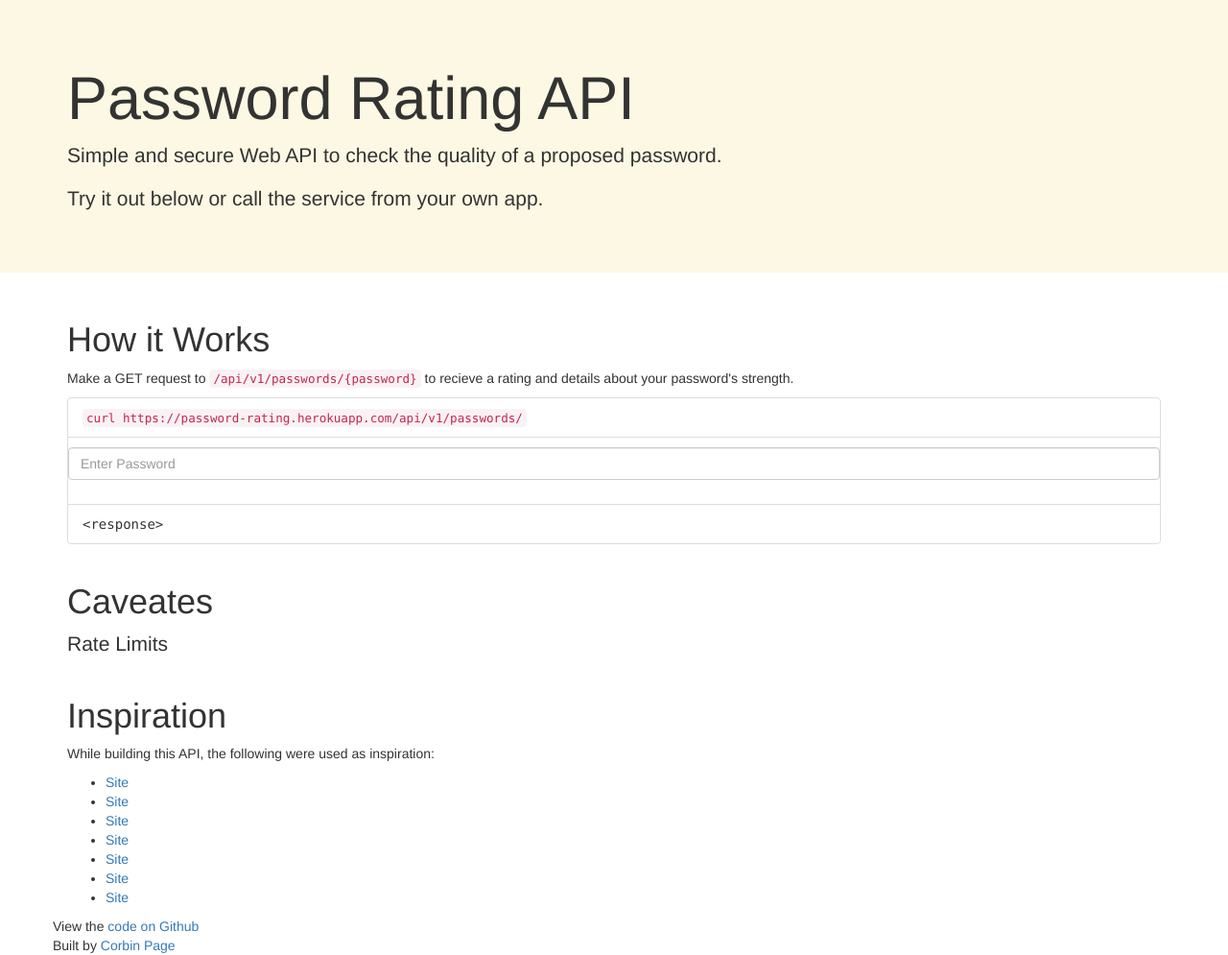
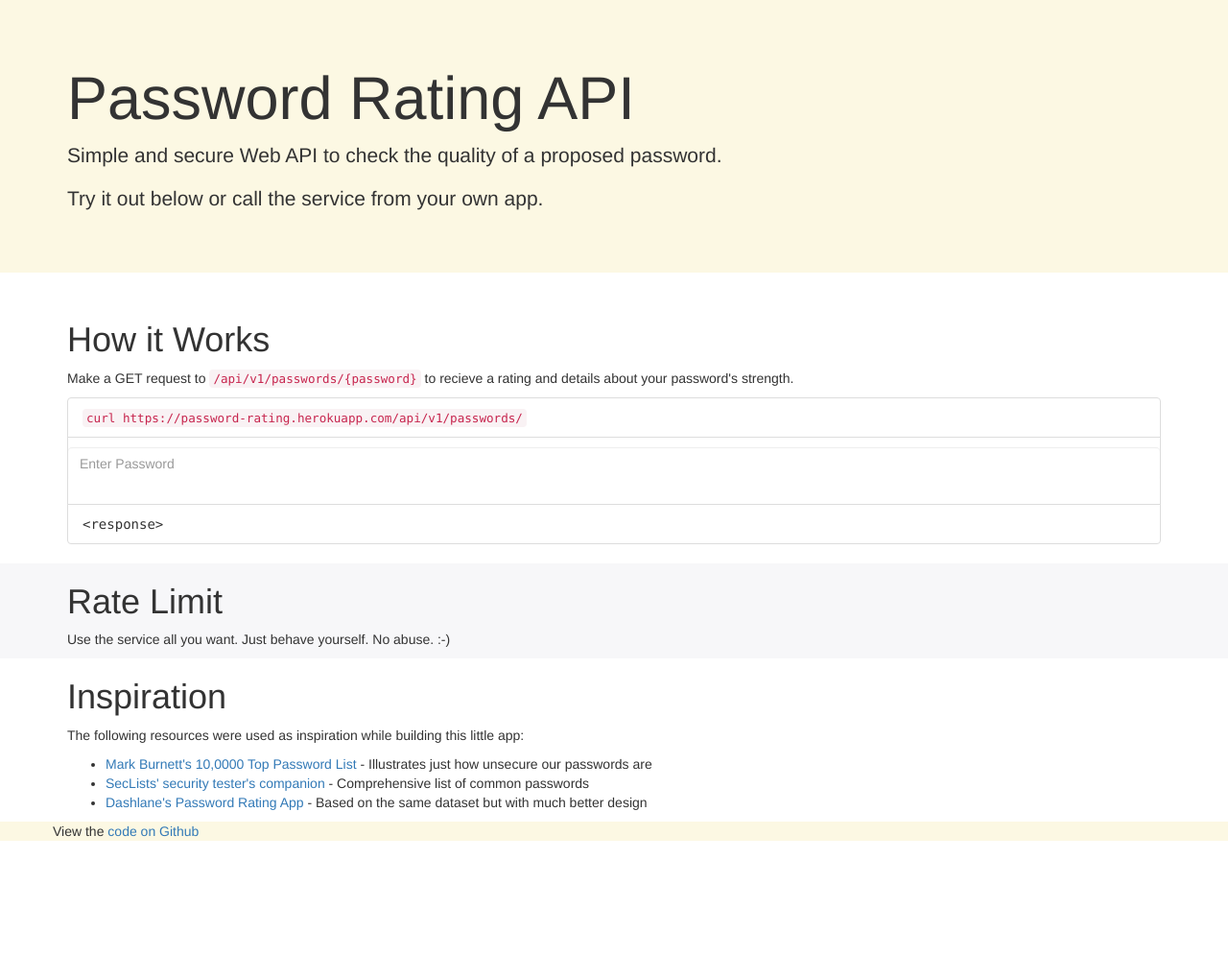
Before and after one commit to corbinpage/password-rating-api, a website: page src/client/index.html in a window 1280 px wide. Shown: the whole page at 96% size. After the commit the page ends 876 px from the top, so only its background shows below. Drawn offline with nearby package versions, Linux system fonts and the light colour scheme.

Commit message:
Finished styling the main page

```diff
--- a/src/client/app.js
+++ b/src/client/app.js
@@ -1,21 +1,21 @@
 var app = new Vue({
   el: '#app',
   data: {
-    message: '',
-    rating: '<response>'
+    passwordText: '',
+    rating: '<response>',
+    alert: ''
   },
   methods: {
-    reverseMessage: function () {
-      this.message = this.message.split('').reverse().join('')
-    },
     checkRating: function () {
-      console.log("asdf");
       let thisVue = this;
       $.get({
-        url: 'https://password-rating.herokuapp.com/api/v1/passwords/' + encodeURIComponent(this.message),
+        url: 'https://password-rating.herokuapp.com/api/v1/passwords/' + encodeURIComponent(this.passwordText),
       }).done(function( data ) {
         thisVue.rating = data;
-      });
+      }).fail(function() {
+        thisVue.alert = 'Uh oh, something went wrong. :-(';
+          thisVue.rating = '';
+        });
     }
   }
 })
--- a/src/client/index.html
+++ b/src/client/index.html
@@ -18,12 +18,10 @@
     </div>
   </section>
 
-  <section id="how-to">
+  <section id="how-to" class="pb-3">
     <div class="container">
       <div class="row">
-        <div class="col-xs-12">
-          <div class="card card-outline-success">
-            <div class="card-block text-xs-center">
+        <div class="col-xs-12 text-xs-center">
           <h1 class="display-5">How it Works</h1>
           <p>Make a GET request to <code>/api/v1/passwords/{password}</code> to recieve a rating and details about your password's strength.</p>
 
@@ -31,13 +29,19 @@
             <div class="card card-outline-warning">
               <ul class="list-group list-group-flush">
                 <li class="list-group-item">
-                      <code>curl https://password-rating.herokuapp.com/api/v1/passwords/{{ message }}</code>
+                  <code>curl https://password-rating.herokuapp.com/api/v1/passwords/{{ passwordText }}</code>
                 </li>
                 <li class="list-group-item">
                   <div class="form-group row">
-                      <input v-model="message" v-on:keypress="checkRating" placeholder="Enter Password" class="form-control text-xs-center" type="search">
+                    <input id="password-text" v-model="passwordText" v-on:keypress="checkRating" placeholder="Enter Password" class="form-control text-xs-center" type="search">
                   </div>
-                      <li class="list-group-item"><samp>{{ rating }}</samp></li>
+                </li>
+                <li class="list-group-item">
+                  <div v-if="alert" class="alert alert-danger" role="alert">
+                    {{ alert }}
+                  </div>
+                  <samp>{{ rating }}</samp>
+                </li>
               </ul>
             </div>
           </div>
@@ -46,58 +50,40 @@
         </div>
       </div>
     </div>
-        </div>
-      </div>
   </section>
 
-    <section>
+  <section id="rate-limit" class="py-3">
     <div class="container">
       <div class="row">
         <div class="col-xs-12">
-            <div class="card card-outline-warning">
-              <div class="card-block">
-                <h1 class="display-5">Caveates</h1>
-                <p class="lead">Rate Limits</p>
-              </div>
-            </div>
+          <h1 class="display-5">Rate Limit</h1>
+          <p>Use the service all you want. Just behave yourself. No abuse. :-)</p>
         </div>
       </div>
     </div>
   </section>
 
-    <section>
+  <section id="inspiration" class="pt-3">
     <div class="container">
       <div class="row">
         <div class="col-xs-12">
-            <div class="card card-outline-warning">
-              <div class="card-block">
           <h1 class="display-5">Inspiration</h1>
-                <p>While building this API, the following were used as inspiration:</p>
+          <p>The following resources were used as inspiration while building this little app:</p>
           <ul>
-                  <li><a target="_blank" href="http://www.passwordrandom.com/">Site</a></li>
-                  <li><a target="_blank" href="https://github.com/danielmiessler/SecLists/tree/master/Passwords">Site</a></li>
-                  <li><a target="_blank" href="https://howsecureismypassword.net/">Site</a></li>
-                  <li><a target="_blank" href="http://www.passwordrandom.com/password-strength-checker">Site</a></li>
-                  <li><a target="_blank" href="http://wpengine.com/unmasked/">Site</a></li>
-                  <li><a target="_blank" href="http://minimaxir.com/2015/02/password-numbers">Site</a></li>
-                  <li><a target="_blank" href="https://holidayapi.com">Site</a></li>
-
+            <li><a target="_blank" href="hhttps://xato.net/10-000-top-passwords-6d6380716fe0#.rahdofvh2">Mark Burnett's 10,0000 Top Password List</a> - Illustrates just how unsecure our passwords are</li>
+            <li><a target="_blank" href="https://github.com/danielmiessler/SecLists/tree/master/Passwords">SecLists' security tester's companion</a> - Comprehensive list of common passwords</li>
+            <li><a target="_blank" href="https://howsecureismypassword.net/">Dashlane's Password Rating App</a> - Based on the same dataset but with much better design</li>
           </ul>
-              </div>
-            </div>
         </div>
       </div>
     </div>
   </section>
 
-    <footer class="footer pt-3">
+  <footer class="footer py-1 mt-3">
     <div class="container">
       <div class="row text-xs-center">
         <div>
           <span>View the <a href="https://github.com/corbinpage/password-stats-api" target="_blank">code on Github</a></span>
-          </div>
-          <div>
-            <span>Built by <a href="https://twitter.com/corbpage" target="_blank">Corbin Page</a></span>
         </div>
       </div>
     </div>
--- a/src/client/style.css
+++ b/src/client/style.css
@@ -1,11 +1,28 @@
 #opener {
+  background-color: #fcf8e3;
+}
+
+#rate-limit {
+  background-color: #f7f7f9;
+}
+
+#inspiration {
+  /*background-color: #fcf8e3;*/
+}
+
+
+#password-text {
+  border: none;
+}
+
+footer {
   background-color: #fcf8e3;
 }
 
 /*#how-to {
   margin-bottom: 0rem;
   background-color: #fcf8e3;
-}*/
+  }*/
 
 /*#editor {
   margin: 0;
```
Lines whose indentation alone changed are shown as unchanged.
